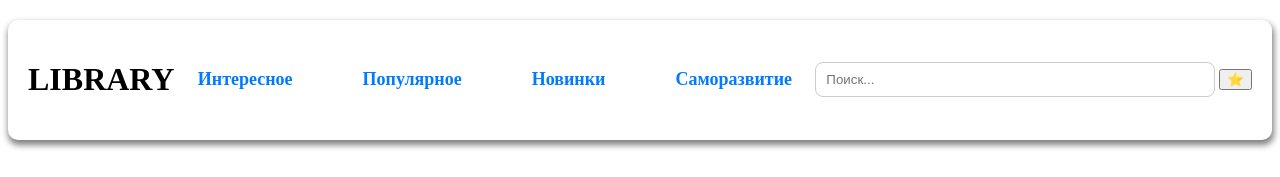
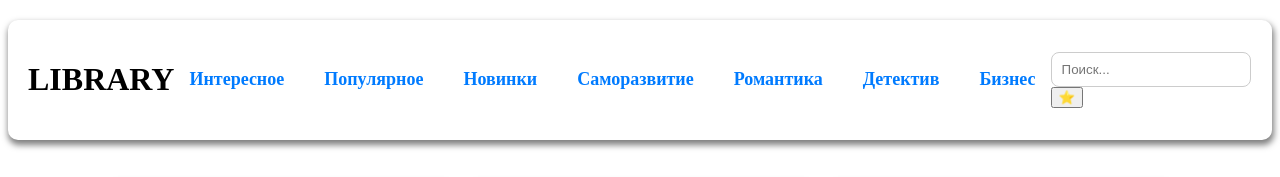
Before and after one commit to RushanaIsmatillaevna/CHALALIBRARY, a plain HTML site: page index.html in a window 1280 px wide. Shown: the top 177 px of the page. Drawn offline with Linux system fonts and the light colour scheme.

Commit message:
Add files via upload

```diff
--- a/books.json
+++ b/books.json
@@ -4,111 +4,292 @@
         "description": "Роман-антиутопия Джорджа Оруэлла о тоталитарном будущем.",
         "image": "https://pigeonbooks.co.uk/cdn/shop/products/image_0da6cb0c-d596-4863-b610-29a187edec3d.jpg?v=1591551009",
         "link": "https://www.litres.ru/dzhordzh-oruell/1984/",
-        "category": "интересное"
+        "category": "Интересное"
     },
     {
         "title": "Мастер и Маргарита",
         "description": "Культовый роман Михаила Булгакова о дьяволе в Москве.",
         "image": "https://kniga.lv/icache/6c828ff5/e74d60fe/7ce03395.jpg",
         "link": "https://masterimargo.ru/book.html",
-        "category": "популярное"
+        "category": "Популярное"
     },
     {
         "title": "Преступление и наказание",
         "description": "Философский роман Фёдора Достоевского о моральных дилеммах.",
         "image": "https://encrypted-tbn0.gstatic.com/images?q=tbn:ANd9GcRDrjPA24Yi6K_XBrMrwXxI6911e8obAM6whQ&s",
         "link": "https://polka.academy/articles/627",
-        "category": "интересное"
+        "category": "Интересное"
     },
     {
         "title": "Гарри Поттер и философский камень",
         "description": "Первая книга из серии о Гарри Поттере, написанная Дж. К. Роулинг.",
         "image": "https://encrypted-tbn0.gstatic.com/images?q=tbn:ANd9GcQuxBs3qMsrUQPiq4vj-ay5o0fj20oAKX5nPA&s",
         "link": "https://librebook.me/harry_potter_and_the_sorcerer_s_stone/vol1/4",
-        "category": "новинки"
+        "category": "Новинки"
     },
     {
         "title": "Шерлок Холмс: Собака Баскервилей",
         "description": "Детектив Артура Конан Дойла о знаменитом сыщике.",
         "image": "https://files.itv.uz/uploads/content/poster/2024/09/17//acf2c6d27b4a722b6350ff3231c5b3da-q-700x1002.jpeg",
         "link": "http://loveread.ec/read_book.php?id=6973&p=1",
-        "category": "интересное"
+        "category": "Детектив"
     },
     {
         "title": "Война и мир",
         "description": "Эпический роман Льва Толстого о войне 1812 года.",
         "image": "https://tolstoy.ru/upload/creativity/fiction/detail/upload/iblock/72e/w-p.jpg",
         "link": "https://ilibrary.ru/text/11/p.1/index.html",
-        "category": "популярное"
+        "category": "Популярное"
     },
     {
         "title": "Гордость и предубеждение",
         "description": "Роман Джейн Остин о любви и социальных нравах Англии XIX века.",
         "image": "https://encrypted-tbn0.gstatic.com/images?q=tbn:ANd9GcQyTRcimoNl8qRnEy42I0dgdEDjsnM3HucLnQ&s",
         "link": "https://www.litres.ru/book/dzheyn-ostin/gordost-i-predubezhdenie-6257491/chitat-onlayn/",
-        "category": "новинки"
+        "category": "Романтика"
     },
     {
         "title": "Старик и море",
         "description": "Рассказ Эрнеста Хемингуэя о стойкости духа и борьбе с природой.",
         "image": "https://encrypted-tbn0.gstatic.com/images?q=tbn:ANd9GcSp-dLcXvUvI64pLAuxWgI2mlk0miSU1umSiw&s",
         "link": "http://loveread.ec/view_global.php?id=2468",
-        "category": "интересное"
+        "category": "Интересное"
     },
     {
         "title": "Думай и богатей",
         "description": "Знаменитая книга Наполеона Хилла о достижении успеха.",
         "image": "https://encrypted-tbn0.gstatic.com/images?q=tbn:ANd9GcS8aQSOKE47eeg6bdNtZGHbN16w9U0F5c49Cg&s",
         "link": "http://loveread.ec/view_global.php?id=9064",
-        "category": "саморазвитие"
+        "category": "Бизнес"
     },
     {
         "title": "Психология влияния",
         "description": "Книга Роберта Чалдини о техниках убеждения и манипуляции.",
         "image": "https://cdn.eksmo.ru/v2/ITD000000001151043/COVER/cover1__w820.jpg",
         "link": "http://loveread.ec/read_book.php?id=51721&p=1",
-        "category": "новинки"
+        "category": "Саморазвитие"
     },
     {
         "title": "Богатый папа, бедный папа",
         "description": "Книга Роберта Кийосаки о финансовой грамотности.",
         "image": "https://m.media-amazon.com/images/I/81bsw6fnUiL.jpg",
         "link": "http://loveread.ec/read_book.php?id=4461&p=1",
-        "category": "новинки"
+        "category": "Бизнес"
     },
     {
         "title": "Тонкое искусство пофигизма",
         "description": "Современная книга о том, как перестать переживать из-за мелочей.",
         "image": "https://www.litres.ru/pub/c/cover/25440816.jpg",
         "link": "https://mybook.ru/author/mark-menson/tonkoe-iskusstvo-pofigizma-paradoksalnyj-sposob-zh/read/",
-        "category": "саморазвитие"
+        "category": "Саморазвитие"
     },
     {
         "title": "Сила настоящего",
         "description": "Учение Экхарта Толле о жизни в настоящем моменте.",
         "image": "https://mybook.ru/storage/public/books/4e/fb/4efbc53c-6fd7-348f-bd30-c18977378071/cover.jpg",
         "link": "https://mybook.ru/author/ekhart-tolle-3/the-power-of-now-sila-nastoyashego/read/",
-        "category": "интересное"
+        "category": "Саморазвитие"
     },
     {
         "title": "Атлант расправил плечи",
         "description": "Знаменитый философский роман Айн Рэнд о свободе и бизнесе.",
         "image": "https://mybook.ru/storage/public/books/84/d0/84d02ec7-f556-3e1f-a544-87760dee9f05/cover.jpg",
         "link": "https://mybook.ru/author/ajn-rend/atlant-raspravil-plechi/read/",
-        "category": "интересное"
+        "category": "Интересное"
     },
     {
         "title": "Человек в поисках смысла",
         "description": "Книга Виктора Франкла о силе духа и выживании.",
         "image": "https://encrypted-tbn0.gstatic.com/images?q=tbn:ANd9GcR6PXYmv9kLU4LvW2DBdziT7YmMaFasdEHZXA&s",
         "link": "https://imwerden.de/pdf/frankl_chelovek_v_poiskakh_smysla_1990.pdf",
-        "category": "новинки"
+        "category": "Новинки"
     },
     {
         "title": "Черный лебедь",
         "description": "Книга Нассима Талеба о редких событиях и их влиянии.",
         "image": "https://readli.net/wp-content/uploads/2015/09/BC2_1404052015.jpg",
         "link": "https://mybook.ru/author/nassim-nikolas-taleb/chernyj-lebed-pod-znakom-nepredskazuemosti-sbornik/read/",
-        "category": "новинки"
-    }
-]
+        "category": "Новинки"
+    },
+
+    {
+        "title": "Анна Каренина",
+        "author": "Лев Толстой",
+        "description": "Классический роман о любви и трагедии в высшем свете России.",
+        "image": "https://tolstoy.ru/upload/creativity/fiction/detail/upload/iblock/acc/a-k.jpg",
+        "link": "https://ilibrary.ru/text/1099/index.html",
+        "category": "Романтика"
+    },
+    {
+        "title": "Ася",
+        "author": "Иван Тургенев",
+        "description": "Короткий, но глубокий роман о первой любви и несбывшихся мечтах.",
+        "image": "https://litboom.ru/uploads/posts/2023-02/1675788919_asja.webp",
+        "link": "https://ilibrary.ru/text/1097/index.html   ",
+        "category": "Романтика"
+    },
+    {
+        "title": "Гранатовый браслет",
+        "author": "Александр Куприн",
+        "description": "История о безответной, но настоящей любви.",
+        "image": "https://encrypted-tbn0.gstatic.com/images?q=tbn:ANd9GcRMWnW6ffjJl7-OsffMSF4zxXLOQx80L1a2Dw&s  ",
+        "link": "https://ilibrary.ru/text/1022/p.1/index.html",
+        "category": "Романтика"
+    },
+    {
+        "title": "Евгений Онегин",
+        "author": "Александр Пушкин",
+        "description": "Роман в стихах о любви и судьбе.",
+        "image": "https://flibusta.su/b/img/big/162518.jpg",
+        "link": "https://www.litres.ru/aleksandr-pushkin/evgeniy-onegin/",
+        "category": "Романтика"
+    },
+    {
+        "title": "Первая любовь",
+        "author": "Иван Тургенев",
+        "description": "Рассказ о сильных чувствах юного героя к взрослой женщине.",
+        "image": "https://m.media-amazon.com/images/I/81lfNRcTbeL.jpg",
+        "link": "https://www.litres.ru/ivan-turgenev/pervaya-lyubov/",
+        "category": "Романтика"
+    },
+    {
+        "title": "Гордость и предубеждение",
+        "author": "Джейн Остин",
+        "description": "Классика романтической литературы о любви и социальных различиях.",
+        "image": "https://m.media-amazon.com/images/I/81iXuzuhZnL.jpg",
+        "link": "https://www.litres.ru/dzheyn-ostin/gordost-i-predubezhdenie/",
+        "category": "Романтика"
+    },
+    {
+        "title": "Джейн Эйр",
+        "author": "Шарлотта Бронте",
+        "description": "История сильной и независимой женщины, ищущей своё счастье.",
+        "image": "https://m.media-amazon.com/images/I/81zJHD2WTGL.jpg",
+        "link": "https://www.litres.ru/sharlotta-bronte/dzheyn-eyr/",
+        "category": "Романтика"
+    },
+    {
+        "title": "Грозовой перевал",
+        "author": "Эмили Бронте",
+        "description": "Страстная история любви и ненависти на фоне суровых пейзажей.",
+        "image": "https://m.media-amazon.com/images/I/91P69FsZ1RL.jpg",
+        "link": "https://www.litres.ru/emili-bronte/grozovoy-pereval/",
+        "category": "Романтика"
+    },
+    {
+        "title": "Великий Гэтсби",
+        "author": "Ф. Скотт Фицджеральд",
+        "description": "История о богатстве, мечтах и любви в Америке 1920-х годов.",
+        "image": "https://m.media-amazon.com/images/I/81b44Fh5QmL.jpg",
+        "link": "https://www.litres.ru/f-skott-ficdzherald/velikiy-getsbi/",
+        "category": "Романтика"
+    },
+    {
+        "title": "Доктор Живаго",
+        "author": "Борис Пастернак",
+        "description": "Роман о любви и судьбе на фоне революционных потрясений России.",
+        "image": "https://m.media-amazon.com/images/I/81YihNpeCbL.jpg",
+        "link": "https://www.litres.ru/boris-pasternak/doktor-zhivago/",
+        "category": "Романтика"
+    },
+    {
+        "title": "До встречи с тобой",
+        "author": "Джоджо Мойес",
+        "description": "Трогательная история любви, меняющей судьбы героев.",
+        "image": "https://m.media-amazon.com/images/I/81Pi6Rm-KLL.jpg",
+        "link": "https://www.litres.ru/dzhodzho-moyes/do-vstrechi-s-toboy/",
+        "category": "Романтика"
+    },
+    {
+        "title": "P.S. Я люблю тебя",
+        "author": "Сесилия Ахерн",
+        "description": "История о потере и надежде, помогающая двигаться дальше.",
+        "image": "https://m.media-amazon.com/images/I/71SxO+X12FL.jpg",
+        "link": "https://www.litres.ru/sesiliya-ahern/p-s-ya-lyublyu-tebya/",
+        "category": "Романтика"
+    },
+    {
+        "title": "Виноваты звёзды",
+        "author": "Джон Грин",
+        "description": "История двух подростков, борющихся с болезнью и влюблённых друг в друга.",
+        "image": "https://m.media-amazon.com/images/I/81BDo+z34nL.jpg",
+        "link": "https://www.litres.ru/dzhon-grin/vinovaty-zvezdy/",
+        "category": "Романтика"
+    },
+    {
+        "title": "Сумерки",
+        "author": "Стефани Майер",
+        "description": "История любви между обычной девушкой и вампиром.",
+        "image": "https://m.media-amazon.com/images/I/71fEsZX1w9L.jpg",
+        "link": "https://www.litres.ru/stefani-mayyer/sumerki/",
+        "category": "Романтика"
+    },
+    {
+        "title": "Поющие в терновнике",
+        "author": "Колин Маккалоу",
+        "description": "Сага о запретной любви и семейных испытаниях.",
+        "image": "https://m.media-amazon.com/images/I/81XsGF4XYPL.jpg",
+        "link": "https://www.litres.ru/kolin-makkalou/pouschie-v-ternovnike/",
+        "category": "Романтика"
+    },
+    {
+        "title": "Чужестранка",
+        "author": "Диана Гэблдон",
+        "description": "Приключенческий роман о путешествии во времени и страстной любви.",
+        "image": "https://m.media-amazon.com/images/I/91P7FrxDyeL.jpg",
+        "link": "https://www.litres.ru/diana-gebldon/chuzhestranka/",
+        "category": "Романтика"
+    },
+
+
+
+        {
+            "title": "Богатый папа, бедный папа",
+            "description": "Книга о финансовой грамотности и мышлении богатых людей.",
+            "image": "https://example.com/bogatyy-papa.jpg",
+            "link": "https://mybook.ru/author/robert-kiyosaki/bogatyi-papa-bednyi-papa/read/",
+            "category": "Бизнес"
+        },
+        {
+            "title": "Психология денег",
+            "description": "Как люди думают о деньгах и принимают финансовые решения.",
+            "image": "https://example.com/psychology-money.jpg",
+            "link": "https://mybook.ru/author/morgan-housel/psihologiya-deneg/read/",
+            "category": "Бизнес"
+        },
+        {
+            "title": "Думай и богатей",
+            "description": "Классика о том, как достичь успеха, используя силу мышления.",
+            "image": "https://example.com/think-rich.jpg",
+            "link": "https://mybook.ru/author/napoleon-hill/dumai-i-bogatei/read/",
+            "category": "Бизнес"
+        },
+        {
+            "title": "Самый богатый человек в Вавилоне",
+            "description": "Истории и советы о финансовой мудрости на примере древнего Вавилона.",
+            "image": "https://example.com/richest-babylon.jpg",
+            "link": "https://mybook.ru/author/george-s-clason/samyj-bogatyj-chelovek-v-vavilone/read/",
+            "category": "Бизнес"
+        },
+        {
+            "title": "Черный лебедь",
+            "description": "Книга Нассима Талеба о редких событиях и их влиянии.",
+            "image": "https://example.com/black-swan.jpg",
+            "link": "https://mybook.ru/author/nassim-nikolas-taleb/chernyj-lebed/read/",
+            "category": "Бизнес"
+        },
+        {
+            "title": "Тайна мёртвого ректора (серия)",
+            "description": "Детективная история, полная загадок и неожиданных поворотов.",
+            "image": "https://example.com/dead-rector.jpg",
+            "link": "https://mybook.ru/author/viktor-dashkevich/tajna-mertvogo-rektora/read/",
+            "category": "Детектив"
+        },
+        {
+            "title": "Перекрёсток воронов",
+            "description": "Захватывающий детектив с элементами мистики и тайн.",
+            "image": "https://example.com/cross-crows.jpg",
+            "link": "https://mybook.ru/author/andzej-sapkovski/perekrestok-voronov/read/",
+            "category": "Детектив"
+        }
+    ]
--- a/index.html
+++ b/index.html
@@ -16,6 +16,9 @@
                     <li><a href="#" class="category-btn" data-category="популярное">Популярное</a></li>
                     <li><a href="#" class="category-btn" data-category="новинки">Новинки</a></li>
                     <li><a href="#" class="category-btn" data-category="саморазвитие">Саморазвитие</a></li>
+                    <li><a href="#" class="category-btn" data-category="романтика">Романтика</a></li>
+                    <li><a href="#" class="category-btn" data-category="детектив">Детектив</a></li>
+                    <li><a href="#" class="category-btn" data-category="бизнес">Бизнес</a></li>
                 </ul>
             </nav>
 
--- a/style.css
+++ b/style.css
@@ -14,7 +14,7 @@
 /* Навигация */
 .nav-menu {
     display: flex;
-    gap: 40px;
+    gap: 10px;
     padding: 0;
     margin: 0;
 }
@@ -42,7 +42,7 @@
 .header input {
     height: 35px;
     border-radius: 8px;
-    width: 400px;
+    width: 200px;
     padding: 5px 10px;
     border: 1px solid #ccc;
 }
```
Also changed, not shown: script.js (+10 -8 lines).
